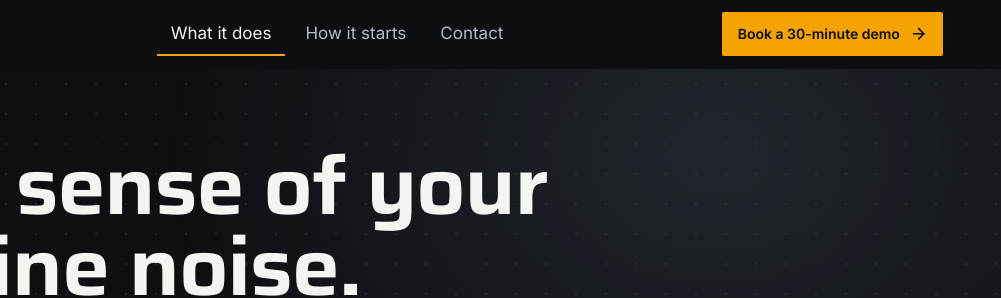
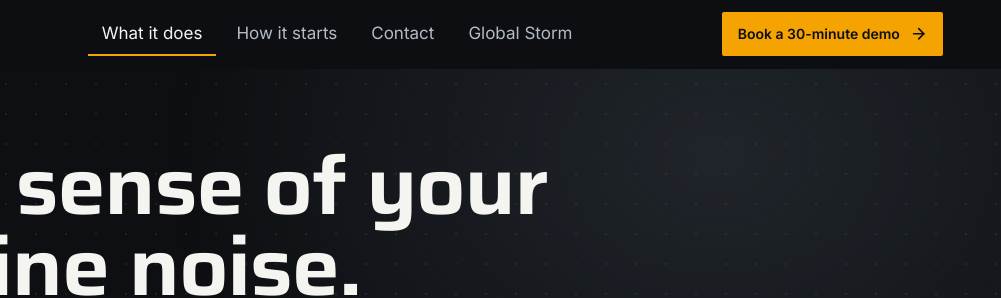
Before and after one commit to GlobalStormCloud/neritic.ai, an Astro site: page / in a window 1280 px wide. Shown: the top 298 px of the page, 279-1280 px from the left. Built offline with nearby package versions, Linux system fonts and the light colour scheme; Astro itself is replaced by a stand-in of ours.

Commit message:
Add a Global Storm link to the top menu
The menu now ends with a link to globalstorm.cloud, next to the
three in-page links. Its wording and address live in the header
block of the site text file.

The scroll highlight only watches the in-page links, so the new
external link does not break it. The menu is hidden below 1040px
instead of 900px, and links no longer wrap, so four links fit
beside the brand and the demo button.

```diff
--- a/src/components/Header.astro
+++ b/src/components/Header.astro
@@ -16,6 +16,7 @@ const h = site.header;
     </a>
     <nav aria-label={h.navLabel} class="nav__links">
       {h.links.map((l) => <a href={`/#${l.id}`}>{l.label}</a>)}
+      <a href={h.company.url}>{h.company.label}</a>
     </nav>
     <span class="nav__cta"><Button href={DEMO_URL} size="sm">{h.demo}</Button></span>
     <span class="nav__cta-icon"><Button href={DEMO_URL} size="sm" label={h.demo} /></span>
@@ -40,7 +41,9 @@ const h = site.header;
     .nav { transition: border-color 0.25s; }
     .nav__links a { transition: color 0.2s, border-color 0.2s; }
   }
-  @media (max-width: 900px) { .nav__links { display: none; } }
+  .nav__links a { white-space: nowrap; }
+  /* four links plus brand and the demo button need about 1030px; below that the menu is hidden, as before on phones */
+  @media (max-width: 1040px) { .nav__links { display: none; } }
   @media (max-width: 640px) {
     .nav__in { gap: 12px; }
     .brand__txt { white-space: nowrap; }
--- a/src/data/site.ts
+++ b/src/data/site.ts
@@ -39,6 +39,8 @@ export const site = {
       { label: 'How it starts', id: 'start' },
       { label: 'Contact', id: 'contact' },
     ],
+    // Last item in the menu: leaves this page for the company site.
+    company: { label: COMPANY, url: 'https://globalstorm.cloud/' },
   },
 
   hero: {
--- a/src/layouts/Base.astro
+++ b/src/layouts/Base.astro
@@ -73,7 +73,7 @@ const jsonLd = {
         h.classList.add('js');
         var nav = d.querySelector('.nav'), bar = d.querySelector('.progress');
         var tl = d.querySelector('.tl'), steps = [].slice.call(d.querySelectorAll('.step'));
-        var links = [].slice.call(d.querySelectorAll('.nav__links a'));
+        var links = [].slice.call(d.querySelectorAll('.nav__links a[href^="/#"]'));
         var secs = links.map(function (a) { return d.querySelector(a.hash); });
         function setStep(n) {
           tl.setAttribute('data-step', n);
```
